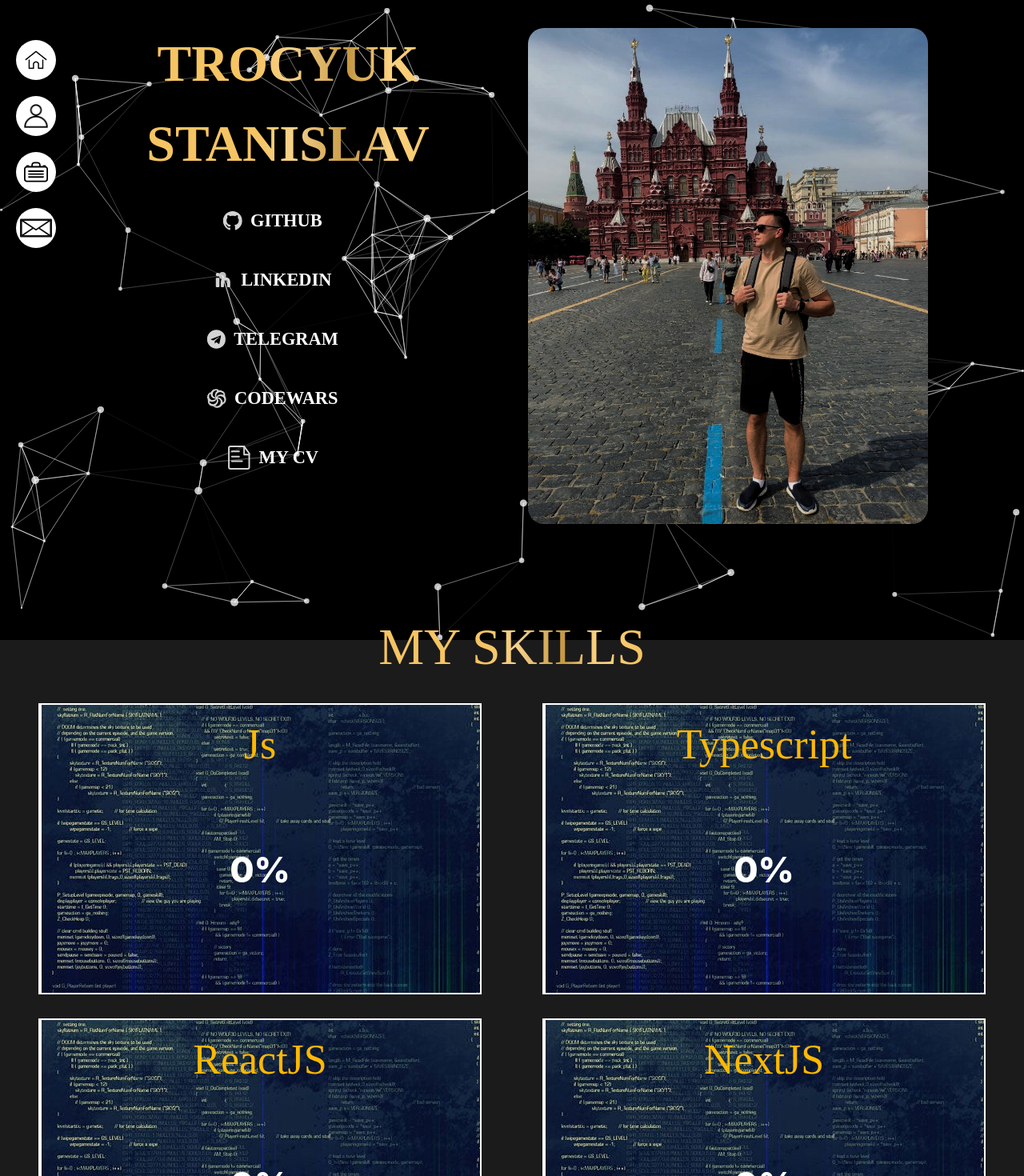
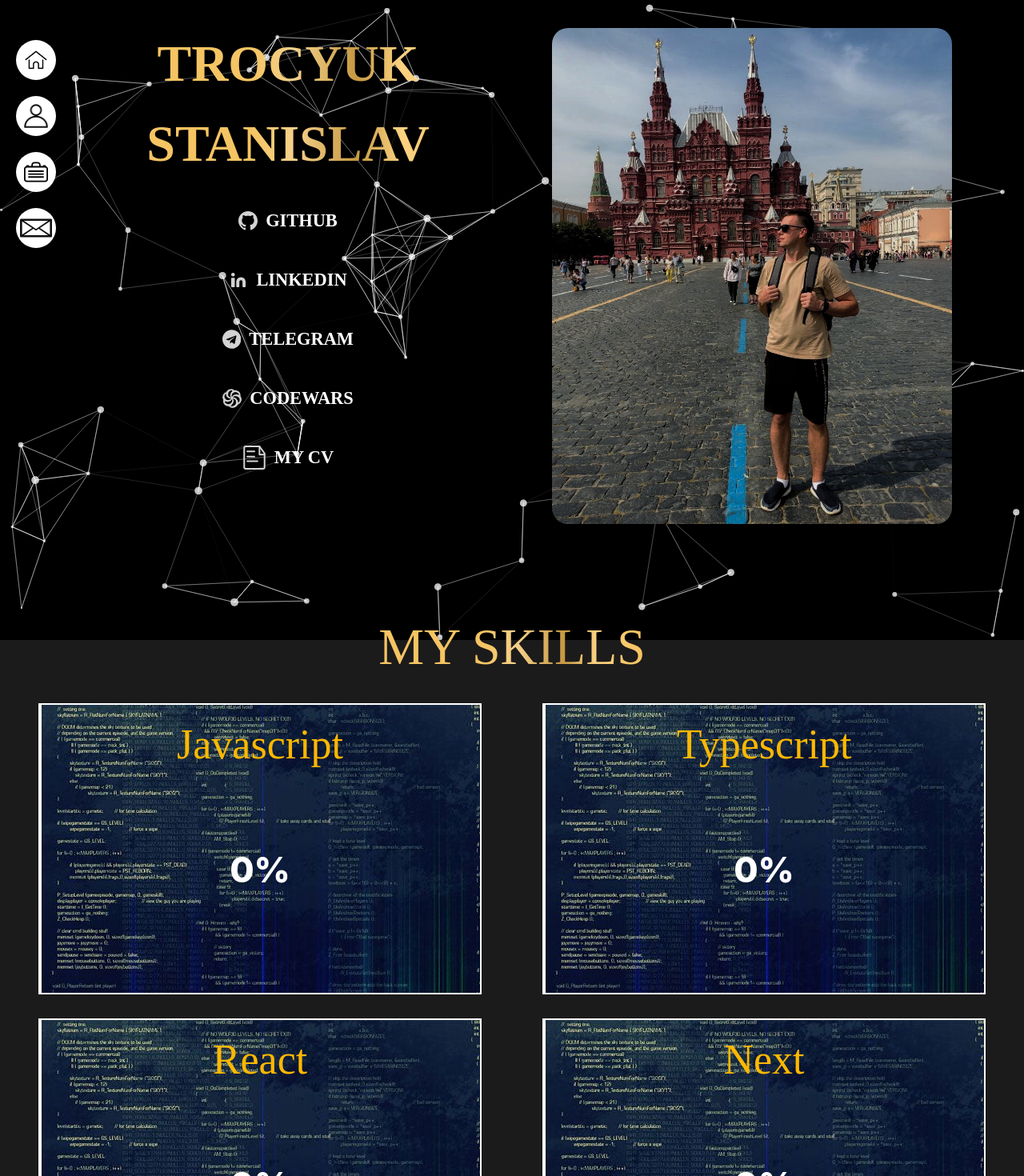
Before and after one commit to TrocyukS96/React-portfolio, a React (Create React App) app: page / in a window 1280 px wide. Shown: the top 1470 px of the page at 80% size. Built offline with nearby package versions, Linux system fonts and the light colour scheme.

Commit message:
fixed styles in features

```diff
--- a/src/components/navigation/navItem/NavItem.module.scss
+++ b/src/components/navigation/navItem/NavItem.module.scss
@@ -82,21 +82,18 @@
   .navItem {
     height: 50px;
     width: 50px;
+    margin-top: 20px;
 
     border-radius: 50%;
-
     background-color: $backgroundOnHoverColor;
-
     @include flex-edit(center, center, raw);
-
-    margin-top: 20px;
+    cursor: pointer;
 
     .navImg {
       width: 30px;
       height: 30px;
 
       object-fit: cover;
-
       position: relative;
       z-index: 1;
     }
@@ -107,15 +104,11 @@
       width: 40px;
 
       background-color: $lightThemeColor;
-
       border-radius: 0 30px 30px 0;
-
       position: absolute;
-
       opacity: 0;
 
       @include text-edit(SF UI Display, 500, 1.25rem, 45px);
-
       text-align: center;
     }
   }
@@ -126,18 +119,13 @@
     opacity: 1;
 
     transition: all .2s ease-out 0.2s;
-
     color:#000;
-
   }
 
   &:hover .navItem {
     background-color: $lightThemeColor;
     color:#000;
   }
-  //&:active .navItem  {
-  //  background-color: $onActiveColor;
-  //}
   &:active .navText  {
     background-color: $onActiveColor;
   }
--- a/src/features/aboutMe/AboutMe.module.scss
+++ b/src/features/aboutMe/AboutMe.module.scss
@@ -41,7 +41,8 @@
         position: relative;
         z-index: 2;
         font-weight: 700;
-        max-width: 480px;
+        max-width: 540px;
+        text-align: center;
 
         @media screen and (max-width: 1380px) {
           //font-size: 4rem;
@@ -67,7 +68,7 @@
         position: relative;
         color: white;
         max-width: 500px;
-        transform: translateX(-4%);
+        transform: translateX(4%);
 
         @media screen and (max-width: 1180px) {
           max-width: 340px;
--- a/src/features/skills/Skills.tsx
+++ b/src/features/skills/Skills.tsx
@@ -14,25 +14,24 @@
 import gitIcon from '../../assets/images/skills/git_icon.png';
 
 const skillsData = [
-    {title:'Js',icon: javascriptIcon, percentage:70},
+    {title:'Javascript',icon: javascriptIcon, percentage:80},
     {title:'Typescript',icon: reactIcon, percentage:80},
-    {title:'ReactJS',icon: reactIcon, percentage:85},
-    {title:'NextJS',icon: reactIcon, percentage:85},
+    {title:'React',icon: reactIcon, percentage:85},
+    {title:'Next',icon: reactIcon, percentage:85},
+    {title:'Nest',icon: reactIcon, percentage:60},
     {title:'Redux',icon: reduxIcon, percentage:82},
     {title:'MobX',icon: reduxIcon, percentage:70},
-    {title:'Docker',icon: reduxIcon, percentage:70},
     {title:'StoryBook',icon: storybookIcon, percentage:87},
     {title:'Formik',icon: formikIcon, percentage:88},
     {title:'HTML',icon: htmlIcon, percentage:75},
     {title:'GIT',icon: gitIcon, percentage:70},
     {title:'CSS',icon: cssIcon, percentage:82},
     {title:'SCSS',icon: scssIcon, percentage:85},
-    {title:'SVG',icon: svgIcon, percentage:70},
+    {title:'Material UI',icon: svgIcon, percentage:90},
+    {title:'Ant design',icon: svgIcon, percentage:90},
     {title:'English',icon: svgIcon, percentage:75},
 ]
 //types
-type SkillDataType = {title:string, icon:any, percentage:number }
-
 export const Skills = () => {
     return (
         <div className={s.skills} id={'Skills'}>
```
